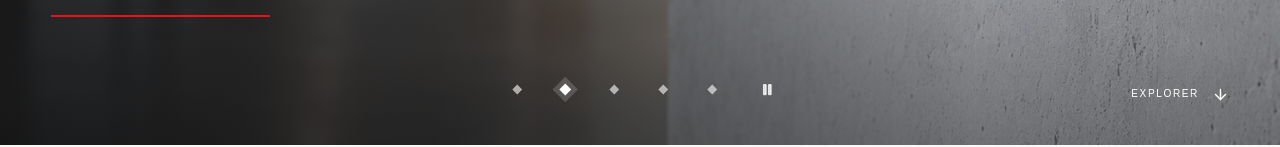
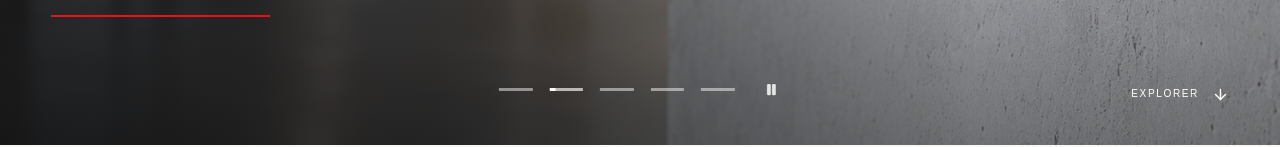
Before and after one commit to FullValue/FUMEXIS, a Next.js app: page / in a window 1280 px wide. Shown: the part 655-802 px from the top of the page. Built offline with nearby package versions, Linux system fonts and the light colour scheme; no server answers.

Commit message:
Refine hero carousel indicators and hide page scrollbar

```diff
--- a/app/globals.css
+++ b/app/globals.css
@@ -19,7 +19,8 @@
 }
 
 * { box-sizing: border-box; }
-html { scroll-behavior: smooth; background: var(--ink); }
+html { scroll-behavior: smooth; background: var(--ink); scrollbar-width: none; }
+html::-webkit-scrollbar, body::-webkit-scrollbar { display: none; }
 body { margin: 0; color: var(--ink); background: var(--paper); font-family: var(--body); font-size: 16px; line-height: 1.6; text-rendering: optimizeLegibility; }
 body::selection { background: var(--red); color: white; }
 a { color: inherit; text-decoration: none; }
@@ -136,10 +137,15 @@ em { font-weight: 390; }
 .home-hero-content p { max-width: 570px; margin: 1.8rem 0 0; color: #f1f1ed; font-size: clamp(.95rem, 1.16vw, 1.15rem); line-height: 1.65; }
 .home-hero-link { display: inline-flex; margin-top: 1.8rem; padding-bottom: .65rem; align-items: center; gap: 2rem; border-bottom: 2px solid var(--red); font-size: .72rem; font-weight: 800; letter-spacing: .09em; text-transform: uppercase; transition: gap .25s, color .25s; }
 .home-hero-link:hover { gap: 2.4rem; color: #ff6d73; }
-.home-hero-controls { position: absolute; z-index: 4; bottom: 2.2rem; left: 50%; display: flex; align-items: center; gap: .55rem; transform: translateX(-50%); }
-.home-hero-controls button { display: grid; width: 2.5rem; height: 2.5rem; padding: 0; border: 0; background: transparent; color: white; cursor: pointer; place-items: center; }
-.home-hero-controls button > span { display: block; width: .43rem; height: .43rem; background: rgba(255,255,255,.6); transform: rotate(45deg); transition: background .25s, transform .25s, box-shadow .25s; }
-.home-hero-controls button.is-active > span { background: white; box-shadow: 0 0 0 4px rgba(255,255,255,.17); transform: rotate(45deg) scale(1.2); }
+.home-hero-controls { position: absolute; z-index: 4; bottom: 2.2rem; left: 50%; display: flex; align-items: center; gap: .25rem; transform: translateX(-50%); }
+.home-hero-controls button { display: grid; width: 2.9rem; height: 2.5rem; padding: 0; border: 0; background: transparent; color: white; cursor: pointer; place-items: center; }
+.home-hero-control-track { display: block; width: 2.1rem; height: 3px; overflow: hidden; background: rgba(255,255,255,.48); transition: background .25s; }
+.home-hero-control-track > span { display: block; width: 100%; height: 100%; background: white; transform: scaleX(0); transform-origin: left center; }
+.home-hero-controls button.is-active .home-hero-control-track { background: rgba(255,255,255,.65); }
+.home-hero-controls button.is-active .home-hero-control-track > span { animation: heroSlideProgress 6s linear forwards; }
+.home-hero-controls.is-paused button.is-active .home-hero-control-track > span { animation-play-state: paused; }
+.home-hero-controls button:focus-visible { outline: 2px solid white; outline-offset: 1px; }
+@keyframes heroSlideProgress { to { transform: scaleX(1); } }
 .home-hero-controls .home-hero-pause { width: 2rem; margin-left: .65rem; color: rgba(255,255,255,.78); }
 .home-hero-controls button:hover, .home-hero-controls button:focus-visible { color: white; }
 .home-hero-scroll { position: absolute; z-index: 2; right: var(--pad); bottom: 2.65rem; display: flex; align-items: center; gap: .8rem; font-size: .63rem; letter-spacing: .16em; text-transform: uppercase; }
--- a/components/home-hero-slider.tsx
+++ b/components/home-hero-slider.tsx
@@ -65,11 +65,20 @@ export function HomeHeroSlider() {
 
   useEffect(() => {
     if (paused || reducedMotion) return;
-    const timer = window.setInterval(() => {
-      if (!document.hidden) setActive((index) => (index + 1) % slides.length);
+    let expiredWhileHidden = false;
+    const timer = window.setTimeout(() => {
+      if (document.hidden) expiredWhileHidden = true;
+      else setActive((index) => (index + 1) % slides.length);
     }, 6000);
-    return () => window.clearInterval(timer);
-  }, [paused, reducedMotion]);
+    const resume = () => {
+      if (!document.hidden && expiredWhileHidden) setActive((index) => (index + 1) % slides.length);
+    };
+    document.addEventListener("visibilitychange", resume);
+    return () => {
+      window.clearTimeout(timer);
+      document.removeEventListener("visibilitychange", resume);
+    };
+  }, [active, paused, reducedMotion]);
 
   return (
     <div className="home-hero-slider" role="region" aria-roledescription="diaporama" aria-label="Découvrir FUMEXIS et ses expertises">
@@ -105,7 +114,7 @@ export function HomeHeroSlider() {
           )}
         </div>
       ))}
-      <div className="home-hero-controls" aria-label="Choisir une image">
+      <div className={`home-hero-controls ${paused ? "is-paused" : ""}`} aria-label="Choisir une image">
         {slides.map((item, index) => (
           <button
             type="button"
@@ -114,7 +123,7 @@ export function HomeHeroSlider() {
             aria-label={`Afficher l’image ${index + 1} : ${item.label.toLowerCase()}`}
             aria-current={index === active ? "true" : undefined}
             onClick={() => setActive(index)}
-          ><span /></button>
+          ><span className="home-hero-control-track"><span key={index === active ? `active-${active}-${paused}` : `idle-${index}`} /></span></button>
         ))}
         <button
           type="button"
```
